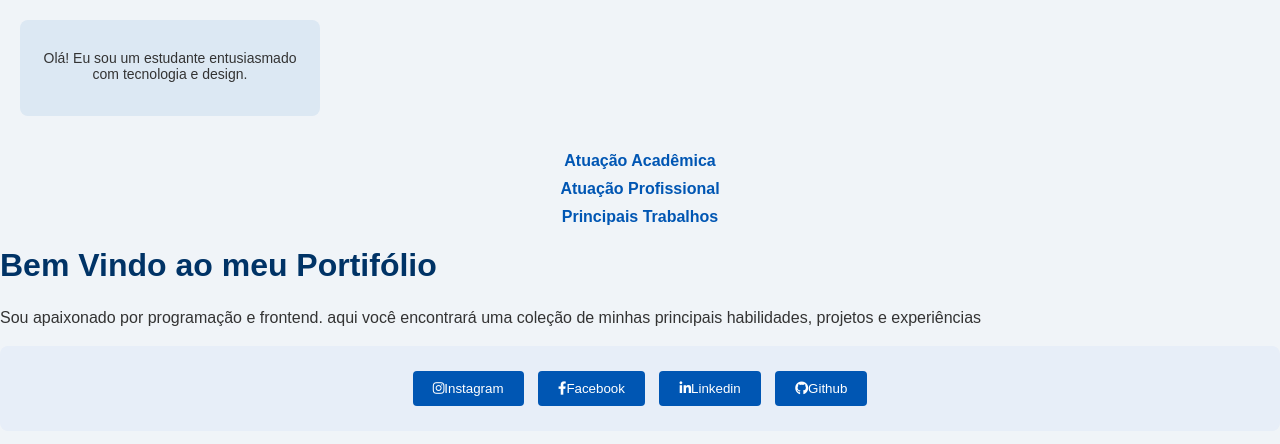
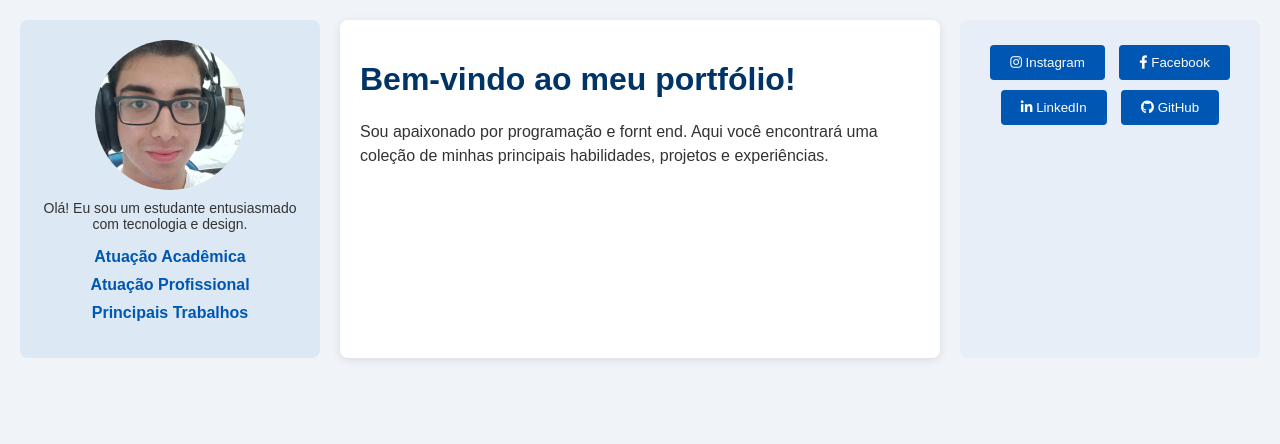
Before and after one commit to gabrielprogramercs/ClassesEmCss, a plain HTML site: page index.html in a window 1280 px wide. Drawn offline with Linux system fonts and the light colour scheme.

Commit message:
Update index.html

```diff
--- a/index.html
+++ b/index.html
@@ -1,23 +1,27 @@
 <!DOCTYPE html>
 <html lang="pt-br">
+
 <head>
     <meta charset="UTF-8">
     <meta name="viewport" content="width=device-width, initial-scale=1.0">
-    <title>Portifólio do Aluno</title>
-    <link rel="stylesheet" href="./style.css">
-    <!--Uso da framework font-awesome para formatação dos botões com icones-->
+    <title>Portfólio do Aluno</title>
+    <link rel="stylesheet" href="./css/styles.css">
+
+    <!--uso da framework font-awesome para formatação dos botões com ícones-->
     <link href="https://cdnjs.cloudflare.com/ajax/libs/font-awesome/5.15.4/css/all.min.css" rel="stylesheet">
+
 </head>
+
 <body>
     <div class="container">
+        <!-- Coluna Esquerda -->
         <div class="coluna-esquerda">
+            <div class="foto">
+                <img src="./imagens/minha foto.jpeg" alt="Foto do Aluno">
+            </div>
             <div class="descricao">
                 <p>Olá! Eu sou um estudante entusiasmado com tecnologia e design.</p>
             </div>
-
-</div>
-    </div>
-
             <div class="menu">
                 <ul>
                     <li><a href="#academico">Atuação Acadêmica</a></li>
@@ -25,38 +29,29 @@
                     <li><a href="#trabalhos">Principais Trabalhos</a></li>
                 </ul>
             </div>
+        </div>
 
-    <div class="coluna central">
+        <!-- Coluna Central -->
+        <div class="coluna-central">
             <div class="introducao">
-    <h1>Bem Vindo ao meu Portifólio</h1>
-    <p>Sou apaixonado por programação e frontend. aqui você encontrará uma coleção de minhas principais habilidades, projetos e experiências</p>
+                <h1>Bem-vindo ao meu portfólio!</h1>
+                <p>Sou apaixonado por programação e fornt end. Aqui você encontrará uma coleção de minhas principais
+                    habilidades, projetos e experiências.</p>
             </div>
         </div>
 
-
+        <!-- Coluna Direita -->
         <div class="coluna-direita">
             <div class="redes-sociais">
-
-
-<button><i class="fab fa-instagram"></i>Instagram</button>
-<button><i class="fab fa-facebook-f"></i>Facebook</button>
-<button><i class="fab fa-linkedin-in"></i>Linkedin</button>
-<button><i class="fab fa-github"></i>Github</button>
-
-
-
-
-
+                <!--a classe fab vem da framework font-awesome-->
+                <button><i class="fab fa-instagram" ></i> Instagram</button>
+                <button><i class="fab fa-facebook-f"></i> Facebook</button>
+                <button><i class="fab fa-linkedin-in"></i> LinkedIn</button>
+                <button><i class="fab fa-github"></i> GitHub</button>
 
             </div>
+        </div>
+    </div>
+</body>
 
-
-    </div>
-
-
-
-
-
-
-</body>
 </html>
```
Lines whose indentation alone changed are shown as unchanged.
